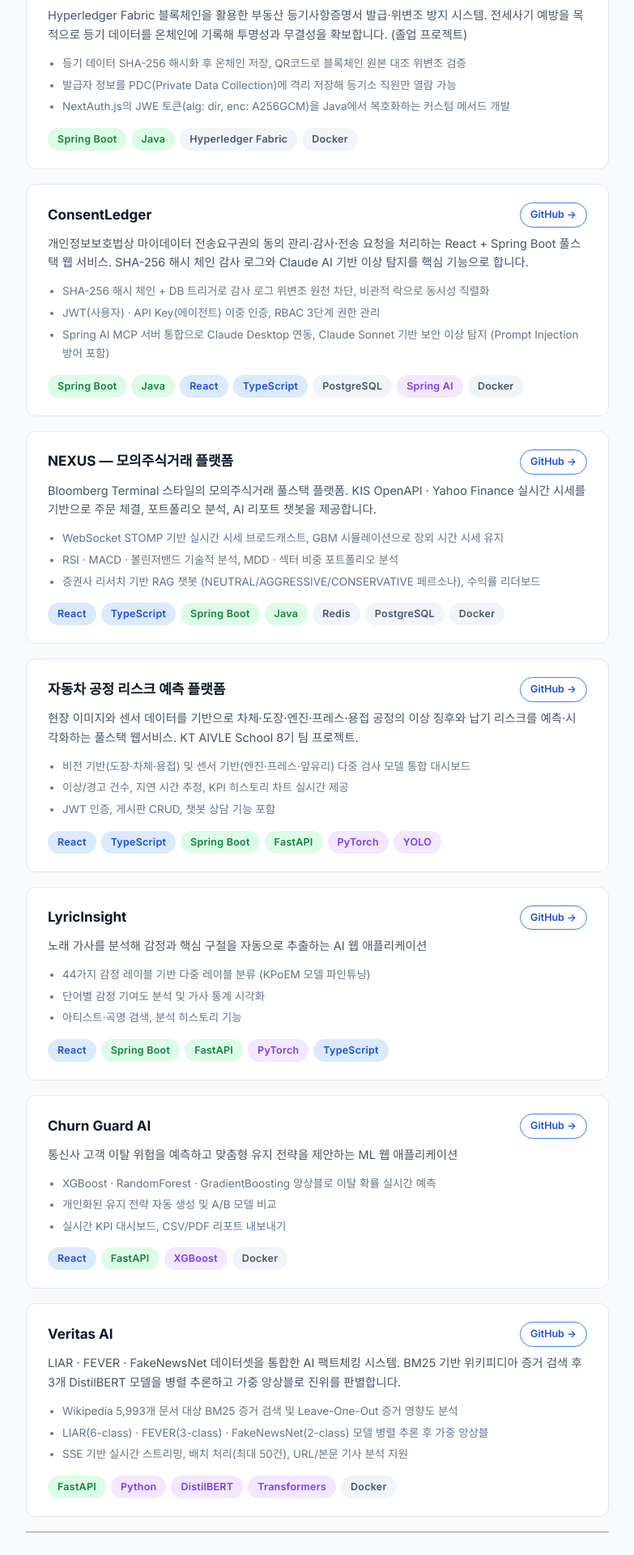
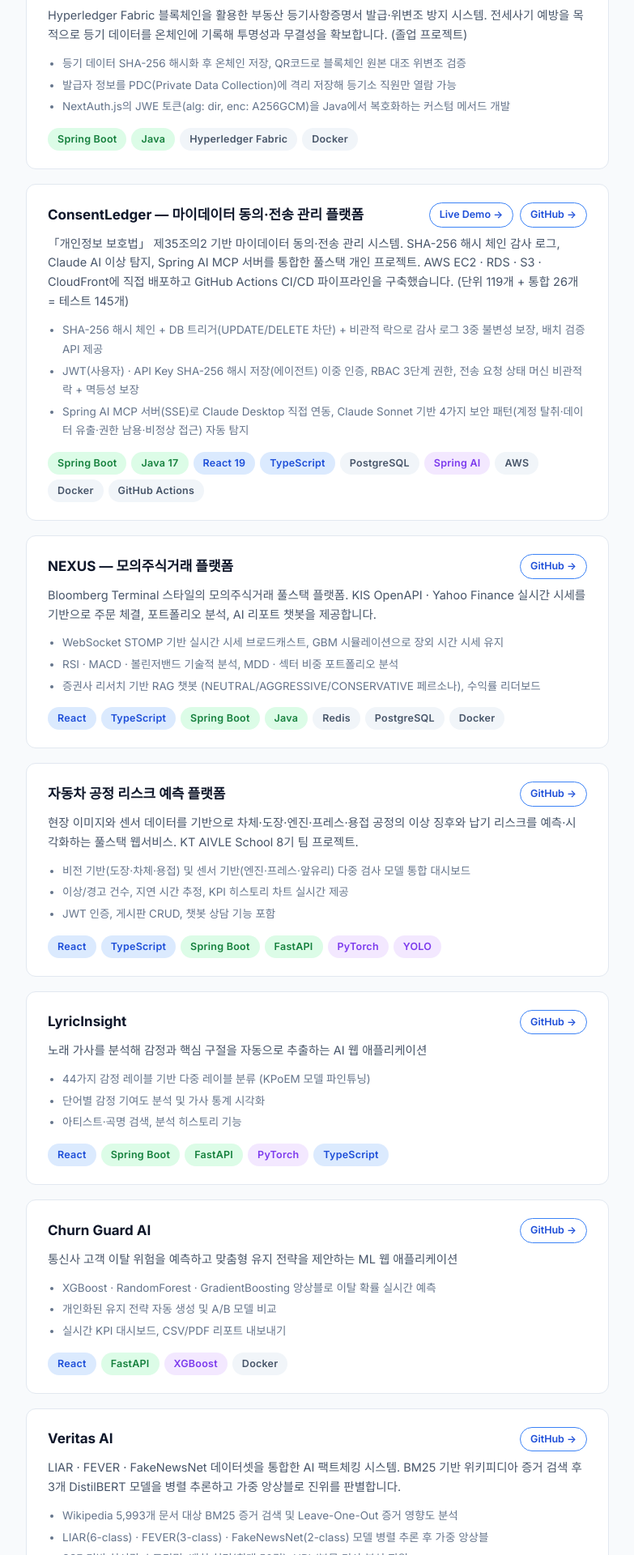
Before and after one commit to teriyakki-jin/teriyakki-jin.github.io, a Jekyll site: the page built from about.md, in a window 1280 px wide. Shown: the part 1027-2947 px from the top of the page at 81% size, without its empty margins (248-1031 px from the left). Built offline with Jekyll 4.4.1, drawn with Linux system fonts in a browser that asks for light colours; some web fonts are replaced.

Commit message:
docs: update ConsentLedger project entry with Live Demo, AWS, CI/CD, test count
- Add Live Demo link (CloudFront URL)
- Add subtitle (마이데이터 동의·전송 관리 플랫폼)
- Expand description with AWS deployment, CI/CD, test count (145)
- Add AWS, GitHub Actions badges
- Support multiple project links via .project-links flex container

```diff
--- a/about.md
+++ b/about.md
@@ -84,23 +84,28 @@ permalink: /about/
 
 <div class="project-card">
   <div class="project-header">
-    <h3 class="project-title">ConsentLedger</h3>
-    <a href="https://github.com/teriyakki-jin/consentledger" target="_blank" class="project-link">GitHub →</a>
+    <h3 class="project-title">ConsentLedger — 마이데이터 동의·전송 관리 플랫폼</h3>
+    <div class="project-links">
+      <a href="https://dgrf2fg1y3qje.cloudfront.net" target="_blank" class="project-link">Live Demo →</a>
+      <a href="https://github.com/teriyakki-jin/consentledger" target="_blank" class="project-link">GitHub →</a>
+    </div>
   </div>
-  <p class="project-desc">개인정보보호법상 마이데이터 전송요구권의 동의 관리·감사·전송 요청을 처리하는 React + Spring Boot 풀스택 웹 서비스. SHA-256 해시 체인 감사 로그와 Claude AI 기반 이상 탐지를 핵심 기능으로 합니다.</p>
+  <p class="project-desc">「개인정보 보호법」 제35조의2 기반 마이데이터 동의·전송 관리 시스템. SHA-256 해시 체인 감사 로그, Claude AI 이상 탐지, Spring AI MCP 서버를 통합한 풀스택 개인 프로젝트. AWS EC2 · RDS · S3 · CloudFront에 직접 배포하고 GitHub Actions CI/CD 파이프라인을 구축했습니다. (단위 119개 + 통합 26개 = 테스트 145개)</p>
   <ul class="project-features">
-    <li>SHA-256 해시 체인 + DB 트리거로 감사 로그 위변조 원천 차단, 비관적 락으로 동시성 직렬화</li>
-    <li>JWT(사용자) · API Key(에이전트) 이중 인증, RBAC 3단계 권한 관리</li>
-    <li>Spring AI MCP 서버 통합으로 Claude Desktop 연동, Claude Sonnet 기반 보안 이상 탐지 (Prompt Injection 방어 포함)</li>
+    <li>SHA-256 해시 체인 + DB 트리거(UPDATE/DELETE 차단) + 비관적 락으로 감사 로그 3중 불변성 보장, 배치 검증 API 제공</li>
+    <li>JWT(사용자) · API Key SHA-256 해시 저장(에이전트) 이중 인증, RBAC 3단계 권한, 전송 요청 상태 머신 비관적 락 + 멱등성 보장</li>
+    <li>Spring AI MCP 서버(SSE)로 Claude Desktop 직접 연동, Claude Sonnet 기반 4가지 보안 패턴(계정 탈취·데이터 유출·권한 남용·비정상 접근) 자동 탐지</li>
   </ul>
   <div class="project-stack">
     <span class="badge badge-green">Spring Boot</span>
-    <span class="badge badge-green">Java</span>
-    <span class="badge badge-blue">React</span>
+    <span class="badge badge-green">Java 17</span>
+    <span class="badge badge-blue">React 19</span>
     <span class="badge badge-blue">TypeScript</span>
     <span class="badge badge-gray">PostgreSQL</span>
     <span class="badge badge-purple">Spring AI</span>
+    <span class="badge badge-gray">AWS</span>
     <span class="badge badge-gray">Docker</span>
+    <span class="badge badge-gray">GitHub Actions</span>
   </div>
 </div>
 
--- a/style.scss
+++ b/style.scss
@@ -592,6 +592,12 @@ footer {
     font-weight: 700;
   }
 
+  .project-links {
+    display: flex;
+    gap: 8px;
+    flex-wrap: wrap;
+  }
+
   .project-link {
     font-size: 12.5px;
     font-weight: 600;
```
